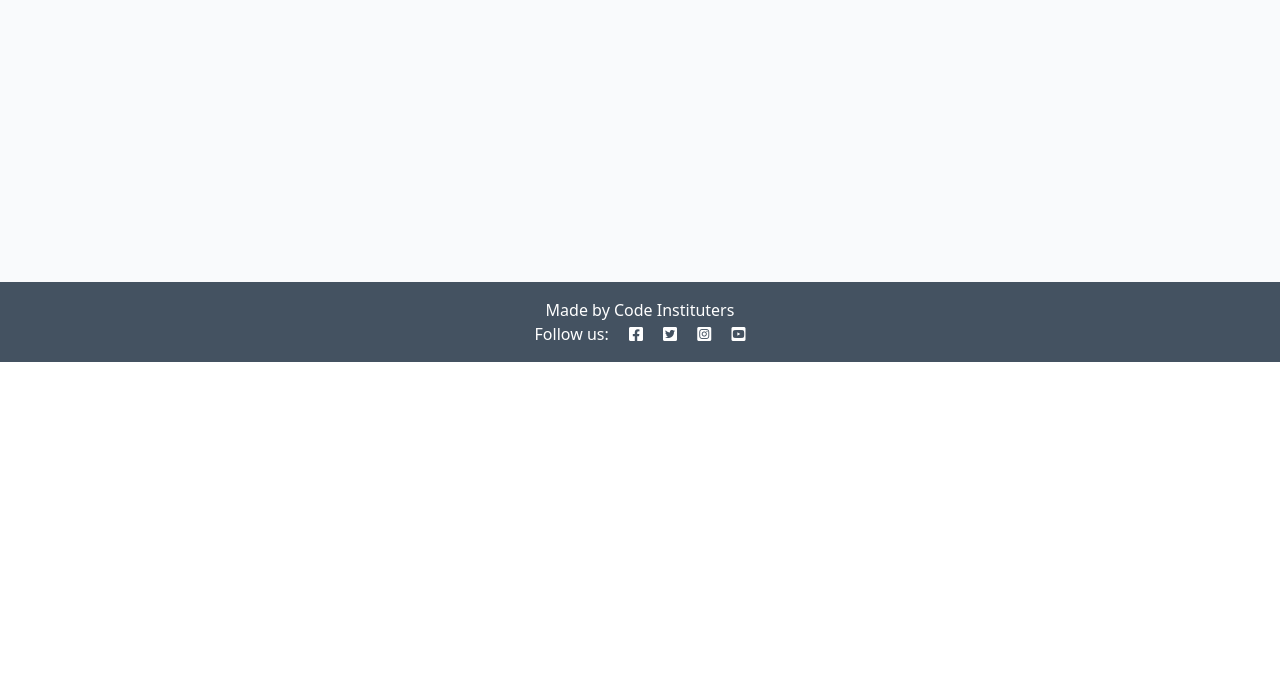
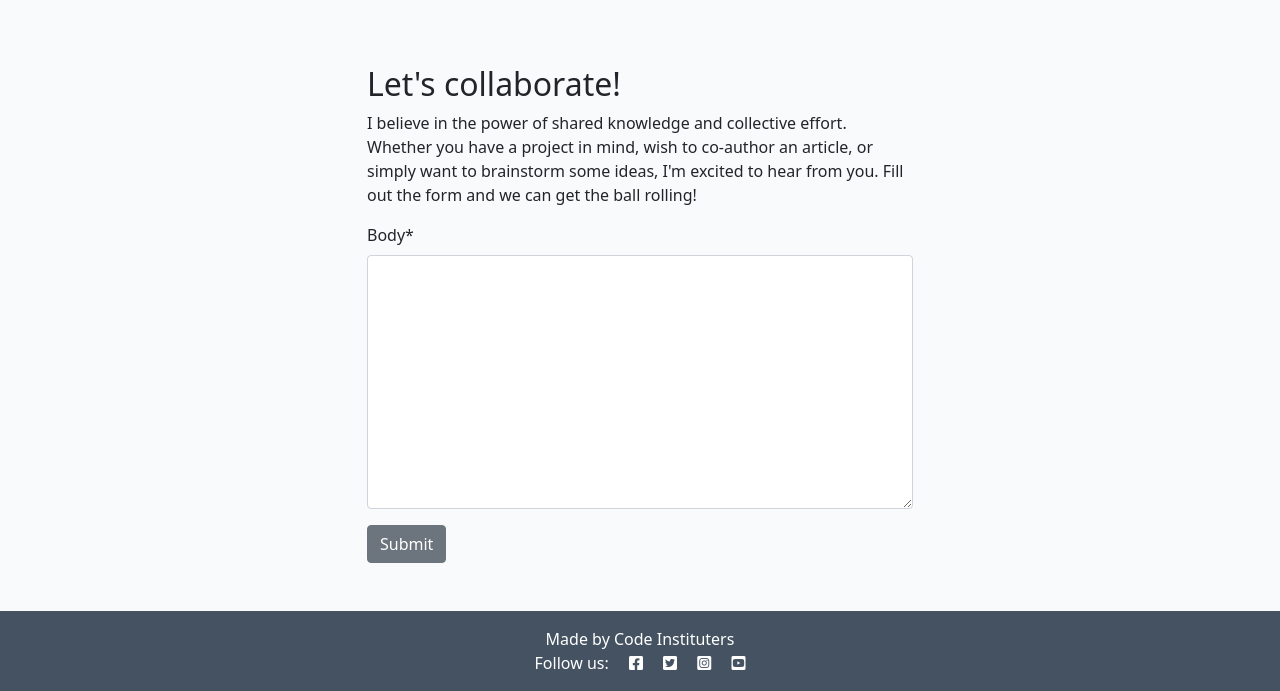
Before and after one commit to Jo-JPEG/django_blog, a Django app: template about/templates/about/about.html in a window 1280 px wide. Shown: the part 438-1129 px from the top of the page. Before the commit the page ends 800 px from the top, so only its background shows below. Run offline with Django 4.2, Linux system fonts and the light colour scheme; the template is opened without the code that fills it: values that come from a table or form of the project are taken from there, others are empty; some libraries are stand-ins or nearby versions.

Commit message:
add collaboration request form

```diff
--- a/about/templates/about/about.html
+++ b/about/templates/about/about.html
@@ -1,15 +1,15 @@
 {% extends 'base.html' %}
+{% load static %}
+{% load crispy_forms_tags %}
+
 {% block content %}
-{% load static %}
 <div class="container mt-5">
   <div class="row">
-    <div class="col-4 text-center">
-      <img src="{% static 'images/nobody.jpg' %}" width="75%" />
+    <div class="col-12 col-md-4 text-center">
+      <img src="{% static 'images/nobody.jpg' %}" width="75%">
     </div>
-    <div class="col-8">
-      <!-- Title goes between these h2 tags -->
+    <div class="col-12 col-md-8">
       <h2>{{ about.title }}</h2>
-      <!-- Content goes directly underneath this -->
       {{ about.content | safe }}
     </div>
   </div>
@@ -20,5 +20,22 @@
       <p class="text-end"><em>Updated on: {{ about.updated_on }}</em></p>
     </div>
   </div>
+  <div class="row justify-content-center">
+    <div class="col-12 col-md-6 my-5">
+      <h2>Let's collaborate!</h2>
+      <p>I believe in the power of shared knowledge and collective effort.
+        Whether you have a project in mind, wish to co-author
+        an article, or simply want to brainstorm some ideas,
+        I'm excited to hear from you. Fill out the form
+        and we can get the ball rolling!</p>
+
+
+      <form method="post">
+        {{ collaborate_form | crispy }}
+        {% csrf_token %}
+        <button class="btn btn-secondary" type="submit">Submit</button>
+      </form>
+    </div>
+  </div>
 </div>
 {% endblock content %}
--- a/blog/views.py
+++ b/blog/views.py
@@ -28,6 +28,7 @@ def post_detail(request, slug):
     comments = post.comments.all().order_by("-created_on")
     comment_count = post.comments.filter(approved=True).count()
     if request.method == "POST":
+        print("Received a POST request")
         comment_form = CommentForm(data=request.POST)
         if comment_form.is_valid():
             comment = comment_form.save(commit=False)
@@ -41,6 +42,7 @@ def post_detail(request, slug):
             )
 
     comment_form = CommentForm()
+    print("About to render template")
 
     return render(
         request,
--- a/codestar/settings.py
+++ b/codestar/settings.py
@@ -27,7 +27,7 @@ TEMPLATES_DIR = os.path.join(BASE_DIR, 'templates')
 SECRET_KEY = os.environ.get("SECRET_KEY")
 
 # SECURITY WARNING: don't run with debug turned on in production!
-DEBUG = True
+DEBUG = False
 
 ALLOWED_HOSTS = ['8000-jojpeg-djangoblog-35gfyyjjjay.ws.codeinstitute-ide.net','.herokuapp.com']
 
```
Also changed, not shown: about/admin.py (+11 -2 lines), about/form.py (added, +7 -0 lines), about/models.py (+11 -0 lines), about/views.py (+5 -2 lines), about/migrations/0002_collaboraterequest_alter_about_title.py (added).
